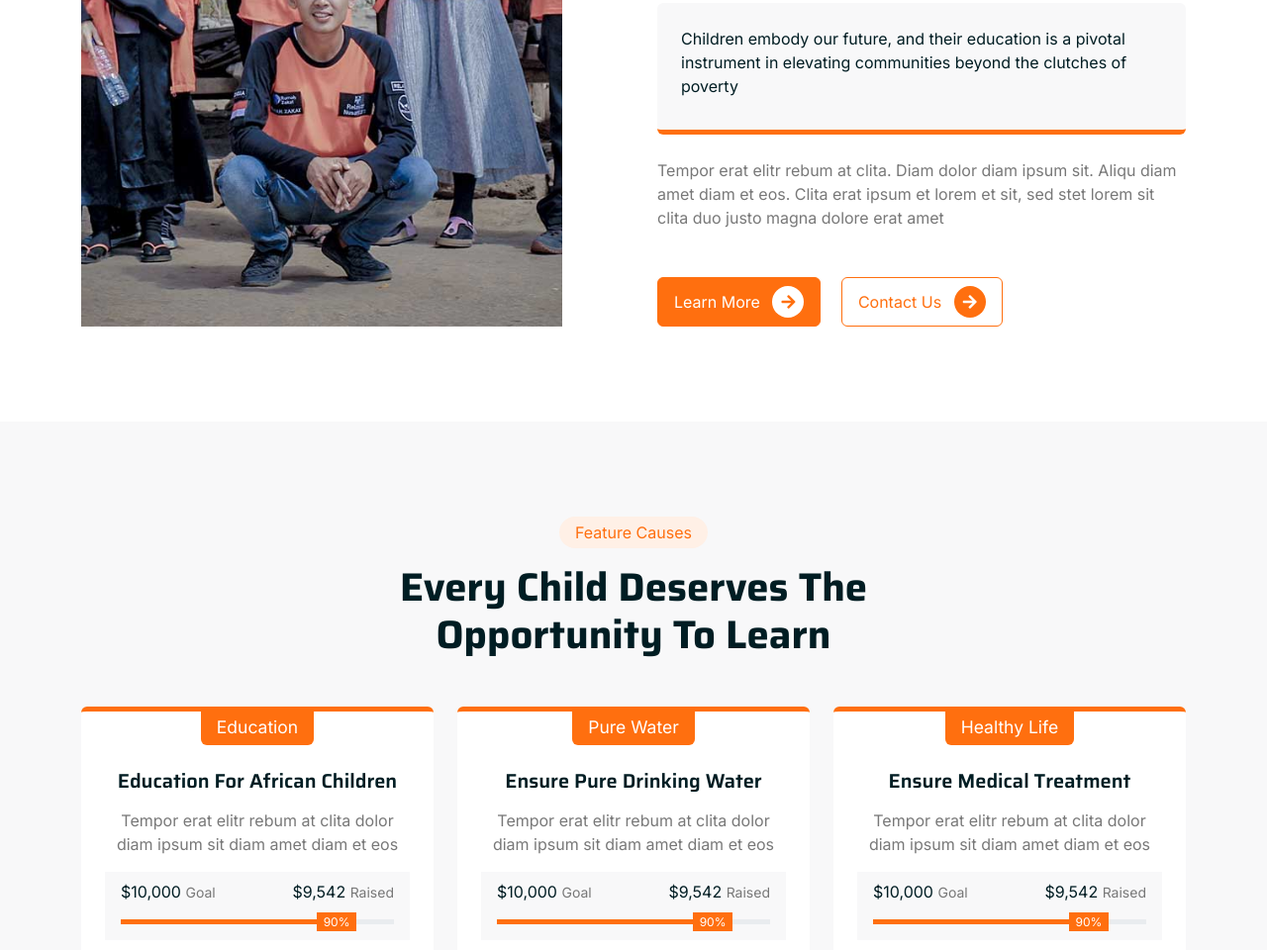
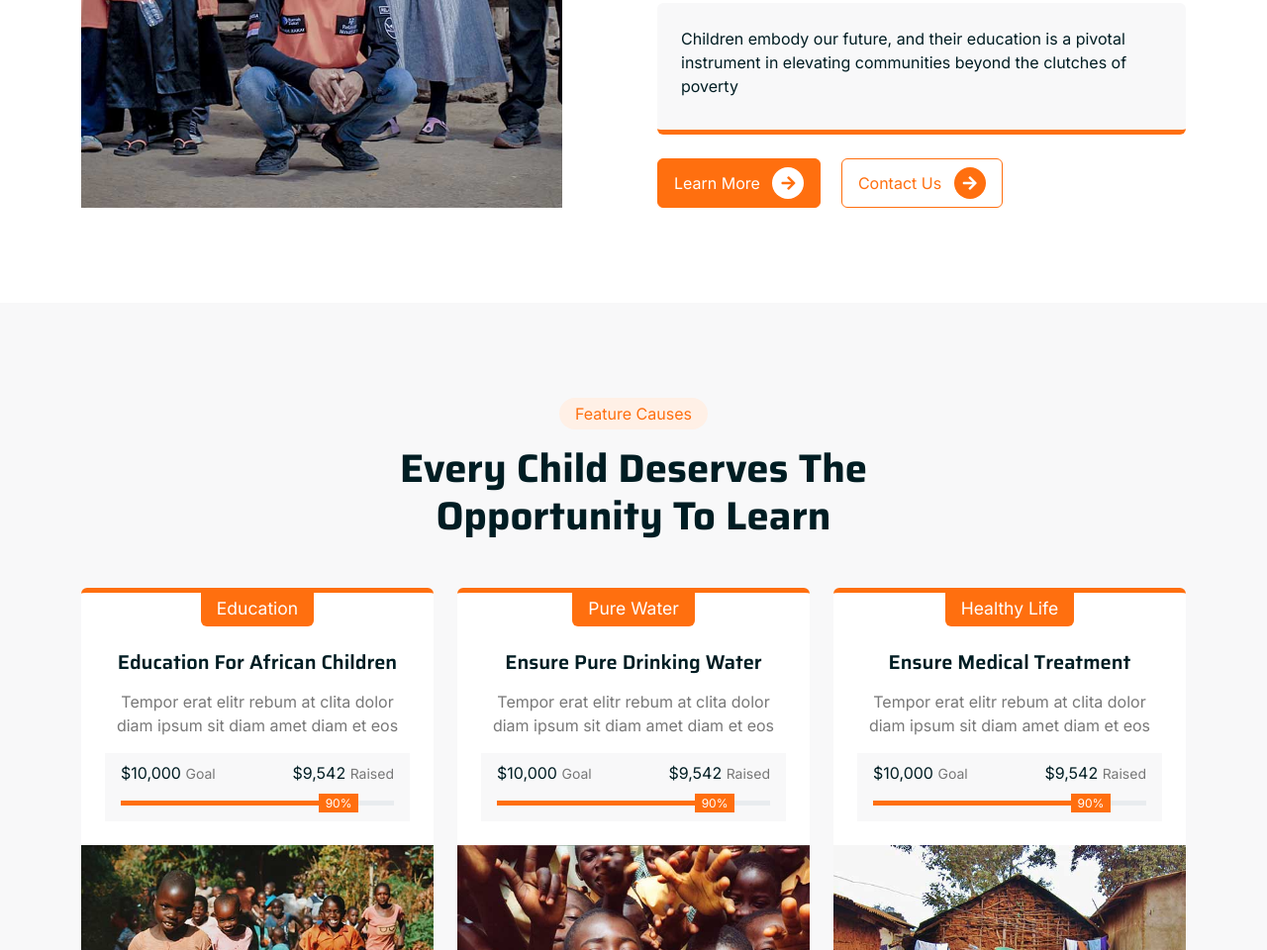
Before and after one commit to manueldinisjunior/Child-Survival-Aid-Ghana, a website with bundled scripts: page index.html in a window 1280 px wide. Shown: the part 1210-2170 px from the top of the page at 99% size. Built offline with nearby package versions, Linux system fonts and the light colour scheme; animation ran at ten frames a second.

Commit message:
About Info Update

```diff
--- a/index.html
+++ b/index.html
@@ -173,14 +173,14 @@
                         <div class="bg-light border-bottom border-5 border-primary rounded p-4 mb-4">
                             <p class="text-dark mb-2">Children embody our future, and their education is a pivotal instrument in elevating communities beyond the clutches of poverty</p>
                         </div>
-                        <p class="mb-5">Tempor erat elitr rebum at clita. Diam dolor diam ipsum sit. Aliqu diam amet diam et eos. Clita erat ipsum et lorem et sit, sed stet lorem sit clita duo justo magna dolore erat amet</p>
-                        <a class="btn btn-primary py-2 px-3 me-3" href="">
+
+                        <a class="btn btn-primary py-2 px-3 me-3" href="/about.html">
                             Learn More
                             <div class="d-inline-flex btn-sm-square bg-white text-primary rounded-circle ms-2">
                                 <i class="fa fa-arrow-right"></i>
                             </div>
                         </a>
-                        <a class="btn btn-outline-primary py-2 px-3" href="">
+                        <a class="btn btn-outline-primary py-2 px-3" href="/contact.html">
                             Contact Us
                             <div class="d-inline-flex btn-sm-square bg-primary text-white rounded-circle ms-2">
                                 <i class="fa fa-arrow-right"></i>
```
